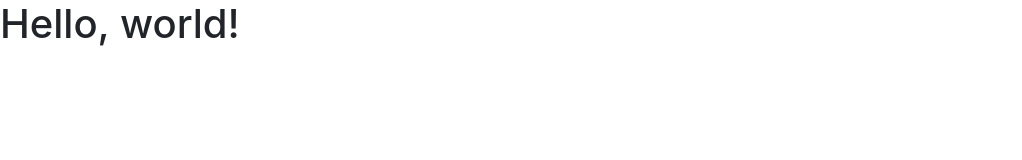
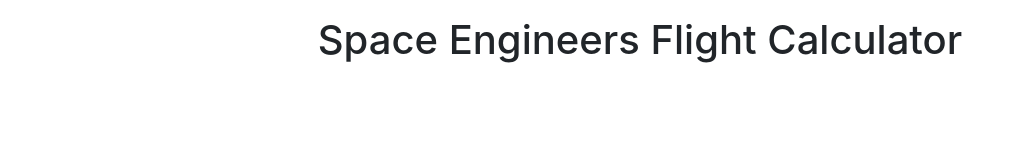
Before and after one commit to Clashsoft/se-flight-calculator, a plain HTML site: page index.html in a window 1280 px wide. Shown: the whole page, without its empty margins (0-1022 px from the left). Drawn offline with nearby package versions, Linux system fonts and the light colour scheme.

Commit message:
Update title

```diff
--- a/index.html
+++ b/index.html
@@ -11,10 +11,13 @@
 
 	<link rel="stylesheet" href="index.css">
 
-	<title>Hello, world!</title>
+	<title>Space Engineers Flight Calculator</title>
 </head>
 <body>
-<h1>Hello, world!</h1>
+
+<div class="container text-center mt-3">
+	<h1>Space Engineers Flight Calculator</h1>
+</div>
 
 <!-- Optional JavaScript -->
 <!-- jQuery first, then Popper.js, then Bootstrap JS -->
```
